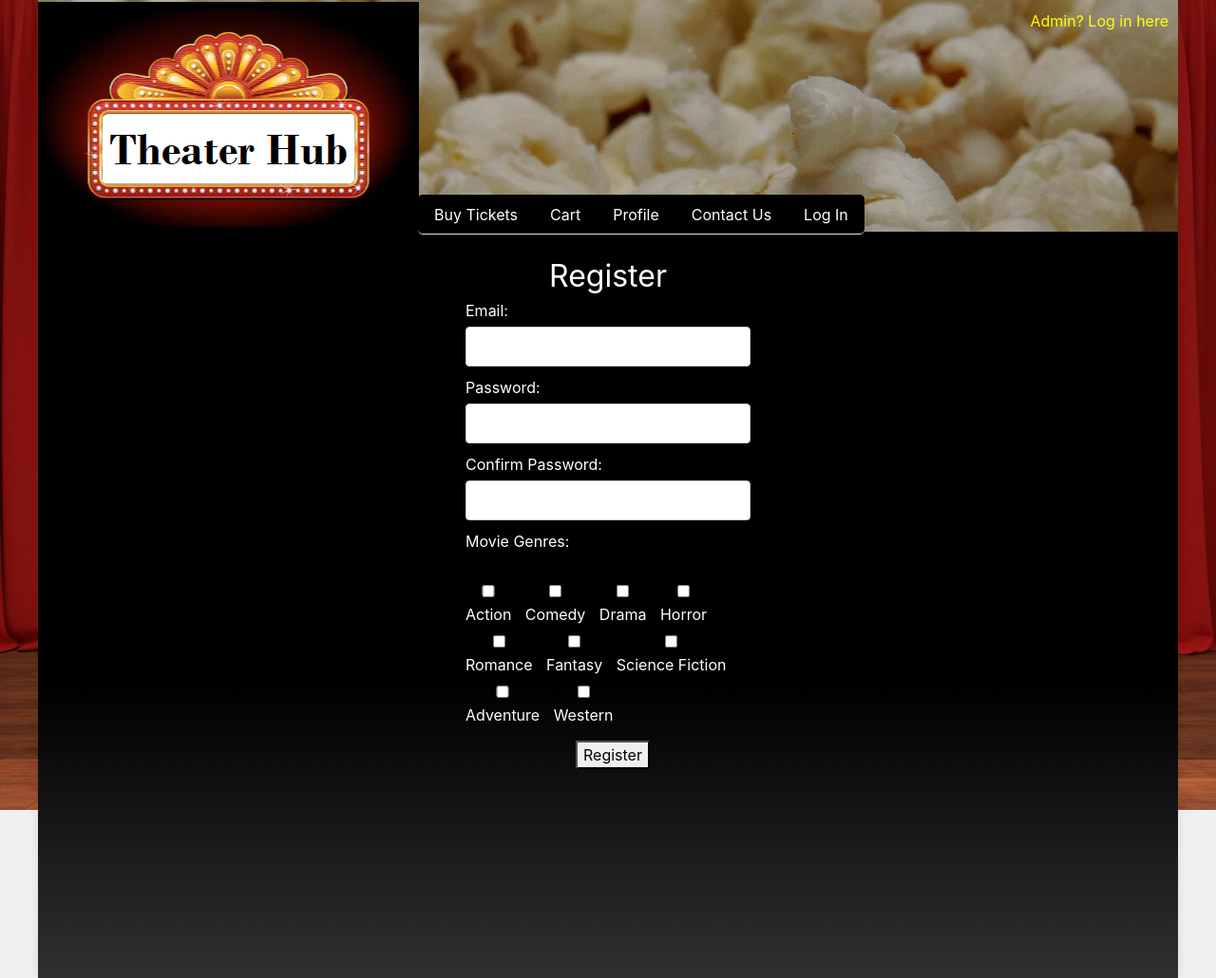
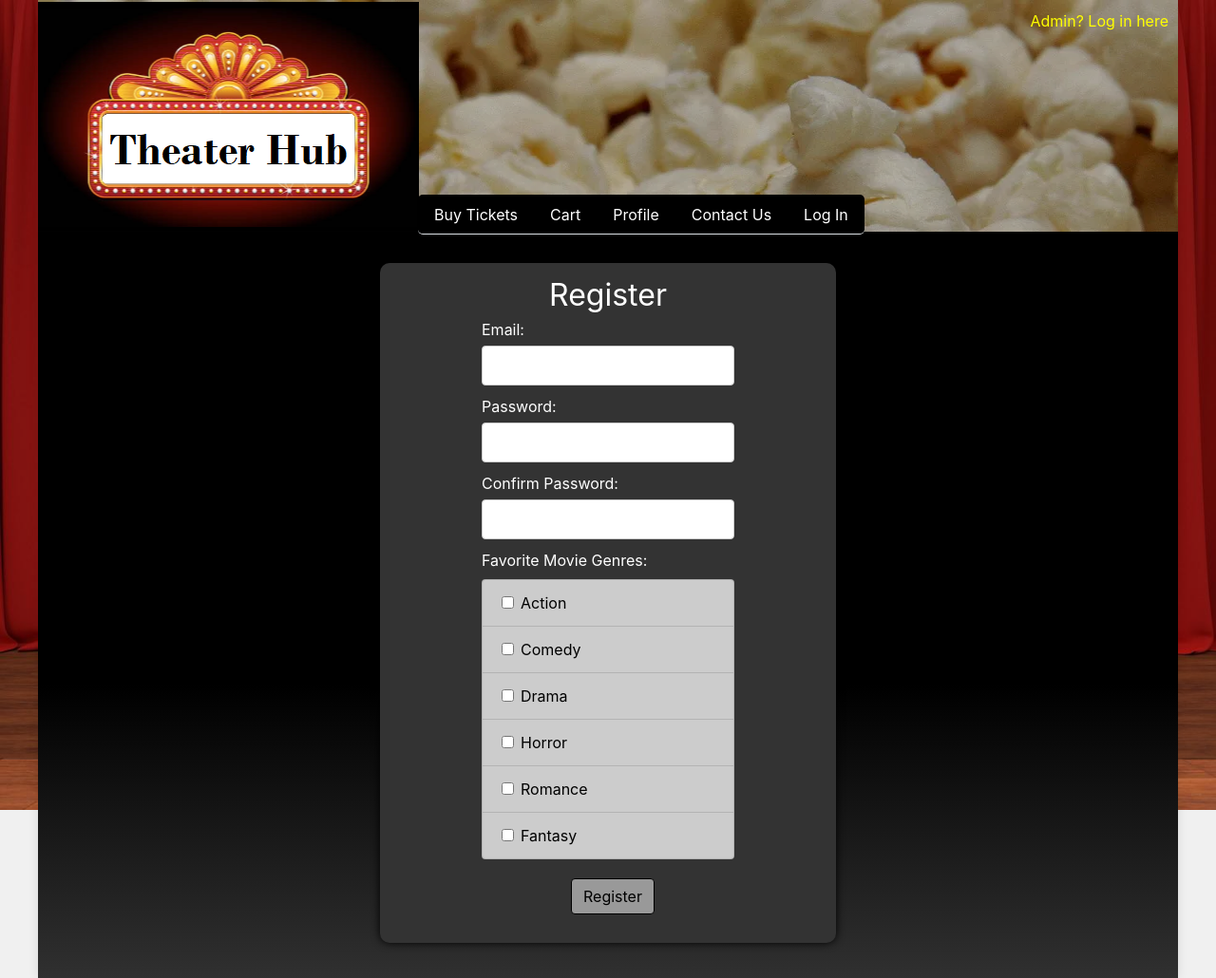
Before and after one commit to MColombo00/CSC330-TheaterHub, a Flask app: page /register in a window 1280 px wide. Shown: the whole page at 95% size. Run offline with Flask 3, Linux system fonts and the light colour scheme; parts of the project's set-up code (start-up, migrations or seed data) failed here and were passed over; some libraries are stand-ins or nearby versions.

Commit message:
Changed Register Page to look better.

```diff
--- a/app/static/GUI Styles.css
+++ b/app/static/GUI Styles.css
@@ -1,3 +1,8 @@
+html, body {
+    height: 100%;
+    margin: 0;
+}
+
 body {
     margin: 0;
     padding: 0;
@@ -22,7 +27,6 @@ body {
     position: fixed;
     bottom: 0;
 }
-
 
 .content {
   height: 1030px;
@@ -148,6 +152,17 @@ body {
 .error-message-container {
   overflow: hidden;
 }
+/* For registration */
+.form-check-label {
+	margin-left:20px;
+}
+.form-check-input {
+	margin-left:0px;
+}
+.list-group-item {
+	background-color:#CCC;
+}
+
 /* For the landing page */
 .recommended {
     margin-top: 5px;
@@ -184,6 +199,7 @@ body {
             margin: 5px;
             cursor: pointer;
         }
+
 /* For cart */
 
 .center-content {
--- a/app/templates/register.html
+++ b/app/templates/register.html
@@ -1,9 +1,10 @@
 {% extends "base.html" %}
 {% block title %}TheaterHub - Register{% endblock %}
 {% block content %}
-<div class="form-container">
+<div class="form-container" style="background-color: #333; border-radius: 10px; margin: 30px auto; width: 40%; padding-bottom: 30px; box-shadow: 0 0 10px black;">
   <div class="title" style="margin-left:0px;">Register</div>
   <form id="registration-form" action="/register_handler" method="POST">
+    <div class="column1" style="flex: 1;">
     <div class="form-group">
       <label for="email">Email:</label>
       <input type="email" id="email" name="email" required>
@@ -16,47 +17,40 @@
       <label for="confirm_password">Confirm Password:</label>
       <input type="password" id="confirm_password" name="confirm_password" required>
     </div>
-    <div class="form-group">
-      <label for="genres">Movie Genres:</label><br>
-      <div class="checkbox-group">
-        <input type="checkbox" id="action" name="genre" value="action">
-        <label for="action"> Action</label>
-      </div>
-      <div class="checkbox-group">
-        <input type="checkbox" id="comedy" name="genre" value="comedy">
-        <label for="comedy"> Comedy</label>
-      </div>
-      <div class="checkbox-group">
-        <input type="checkbox" id="drama" name="genre" value="drama">
-        <label for="drama"> Drama</label>
-      </div>
-      <div class="checkbox-group">
-        <input type="checkbox" id="horror" name="genre" value="horror">
-        <label for="horror"> Horror</label>
-      </div>
-      <div class="checkbox-group">
-        <input type="checkbox" id="romance" name="genre" value="romance">
-        <label for="romance"> Romance</label>
-      </div>
-      <div class="checkbox-group">
-        <input type="checkbox" id="fantasy" name="genre" value="fantasy">
-        <label for="fantasy"> Fantasy</label>
-      </div>
-      <div class="checkbox-group">
-        <input type="checkbox" id="science fiction" name="genre" value="science fiction">
-        <label for="science fiction"> Science Fiction</label>
-      </div>
-      <div class="checkbox-group">
-        <input type="checkbox" id="adventure" name="genre" value="adventure">
-        <label for="adventure"> Adventure</label>
-      </div>
-      <div class="checkbox-group">
-        <input type="checkbox" id="western" name="genre" value="western">
-        <label for="western"> Western</label>
-      </div>
     </div>
+    <div class="column2" style="flex: 1;">
+      <label for="genres">Favorite Movie Genres:</label>
+      <ul class="list-group" style="color:black;">
+        <li class="list-group-item">
+          <input class="form-check-input me-1" type="checkbox" id="action" name="genre" value="action">
+          <label class="form-check-label" for="action">Action</label>
+        </li>
+        <li class="list-group-item">
+          <input class="form-check-input me-1" type="checkbox" id="comedy" name="genre" value="comedy">
+          <label class="form-check-label" for="comedy">Comedy</label>
+        </li>
+        <li class="list-group-item">
+          <input class="form-check-input me-1" type="checkbox" id="drama" name="genre" value="drama">
+          <label class="form-check-label" for="drama">Drama</label>
+        </li>
+
+        <li class="list-group-item">
+          <input class="form-check-input me-1" type="checkbox" id="horror" name="genre" value="horror">
+          <label class="form-check-label" for="horror">Horror</label>
+        </li>
+        <li class="list-group-item">
+          <input class="form-check-input me-1" type="checkbox" id="romance" name="genre" value="romance">
+          <label class="form-check-label" for="romance">Romance</label>
+        </li>
+        <li class="list-group-item">
+          <input class="form-check-input me-1" type="checkbox" id="fantasy" name="genre" value="fantasy">
+          <label class="form-check-label" for="fantasy">Fantasy</label>
+        </li>
+
+      </ul>
     <div class="button-container">
-      <button type="submit">Register</button>
+      <button type="submit" class="btn btn-primary" style="background-color:#999;border:solid black 1px; margin-top: 20px; color:black;">Register</button>
+    </div>
     </div>
   </form>
 </div>
@@ -65,10 +59,4 @@
     {{ error }}
   {% endif %}
 </div>
-<style>
-  .checkbox-group {
-    display: inline-block;
-    margin-right: 10px;
-  }
-</style>
 {% endblock %}
```
